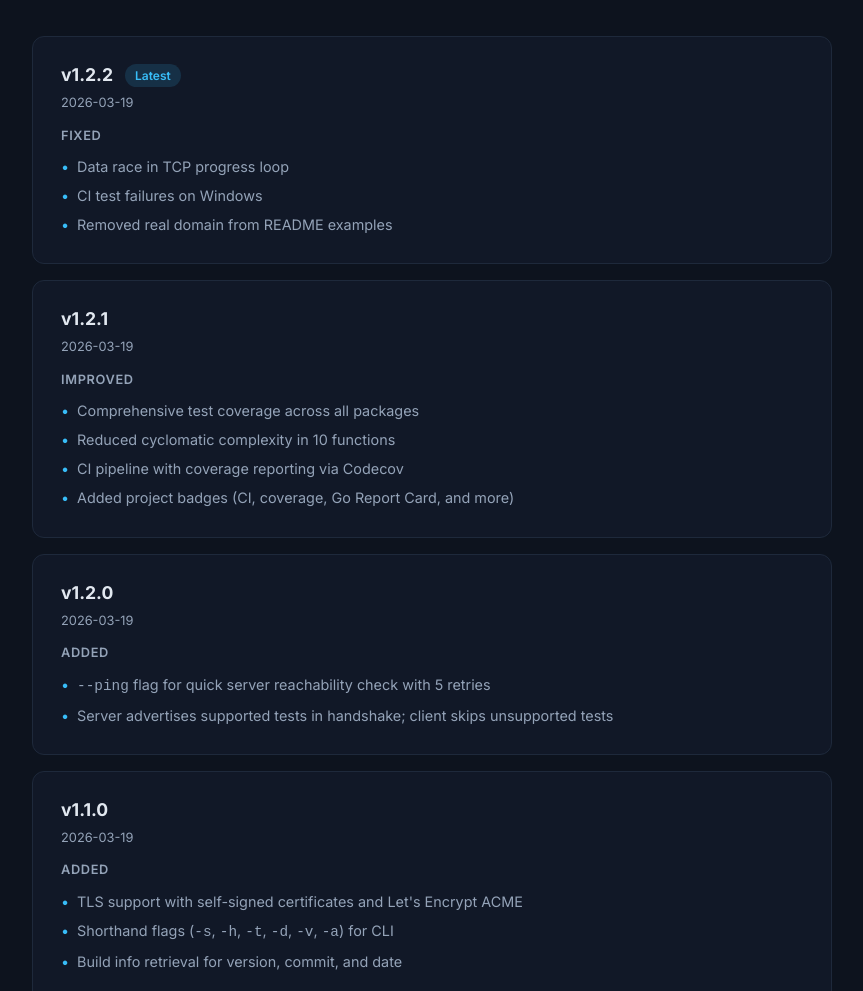
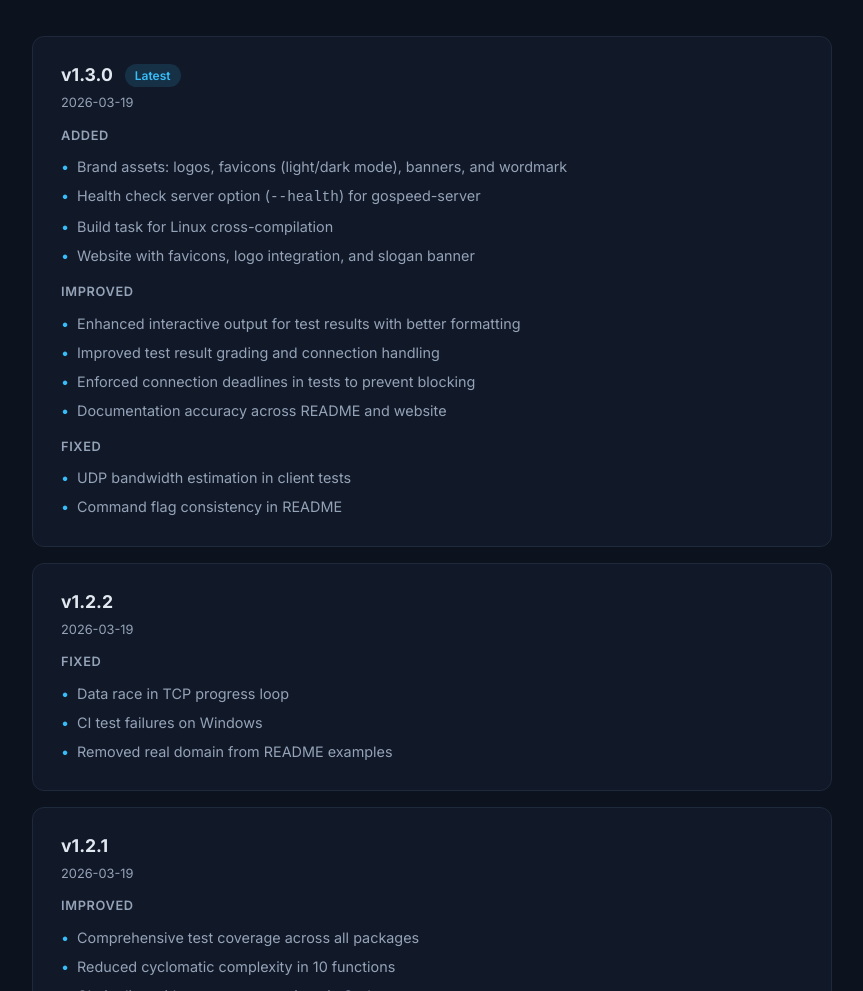
Before and after one commit to goozt/gospeed, a plain HTML site: page docs/index.html in a window 1280 px wide. Shown: the part 10580-11571 px from the top of the page, without its empty margins (82-945 px from the left). Drawn offline with Linux system fonts and the light colour scheme.

Commit message:
chore: update changelog and documentation for v1.3.0 release

```diff
--- a/docs/index.html
+++ b/docs/index.html
@@ -737,7 +737,31 @@ gospeed</code>
     <div class="changelog-list">
 
       <div class="changelog-version">
-        <h3>v1.2.2 <span class="tag">Latest</span></h3>
+        <h3>v1.3.0 <span class="tag">Latest</span></h3>
+        <div class="date">2026-03-19</div>
+        <h4>Added</h4>
+        <ul>
+          <li>Brand assets: logos, favicons (light/dark mode), banners, and wordmark</li>
+          <li>Health check server option (<code>--health</code>) for gospeed-server</li>
+          <li>Build task for Linux cross-compilation</li>
+          <li>Website with favicons, logo integration, and slogan banner</li>
+        </ul>
+        <h4>Improved</h4>
+        <ul>
+          <li>Enhanced interactive output for test results with better formatting</li>
+          <li>Improved test result grading and connection handling</li>
+          <li>Enforced connection deadlines in tests to prevent blocking</li>
+          <li>Documentation accuracy across README and website</li>
+        </ul>
+        <h4>Fixed</h4>
+        <ul>
+          <li>UDP bandwidth estimation in client tests</li>
+          <li>Command flag consistency in README</li>
+        </ul>
+      </div>
+
+      <div class="changelog-version">
+        <h3>v1.2.2</h3>
         <div class="date">2026-03-19</div>
         <h4>Fixed</h4>
         <ul>
```
Also changed, not shown: CHANGELOG.md, README.md.
